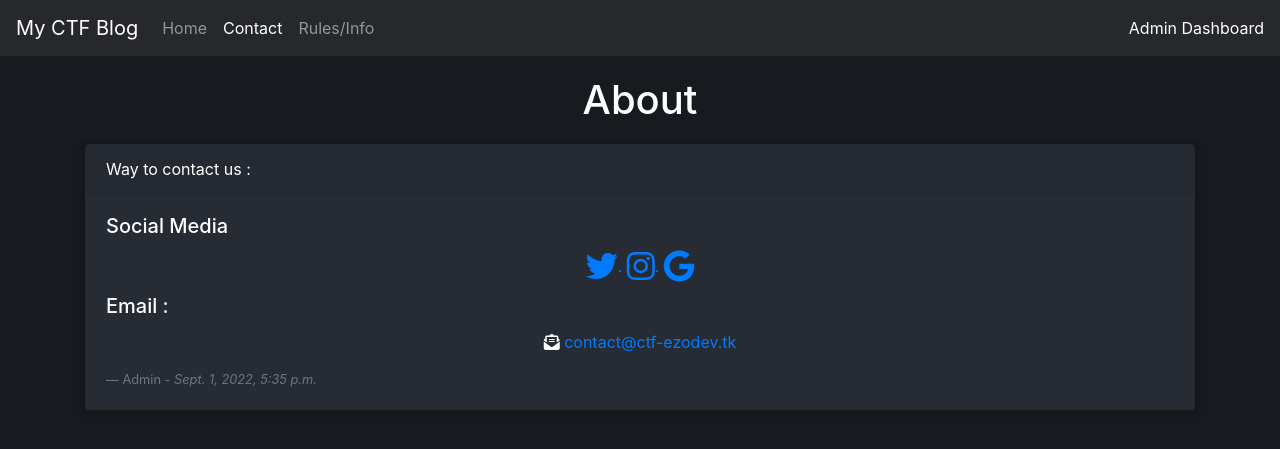
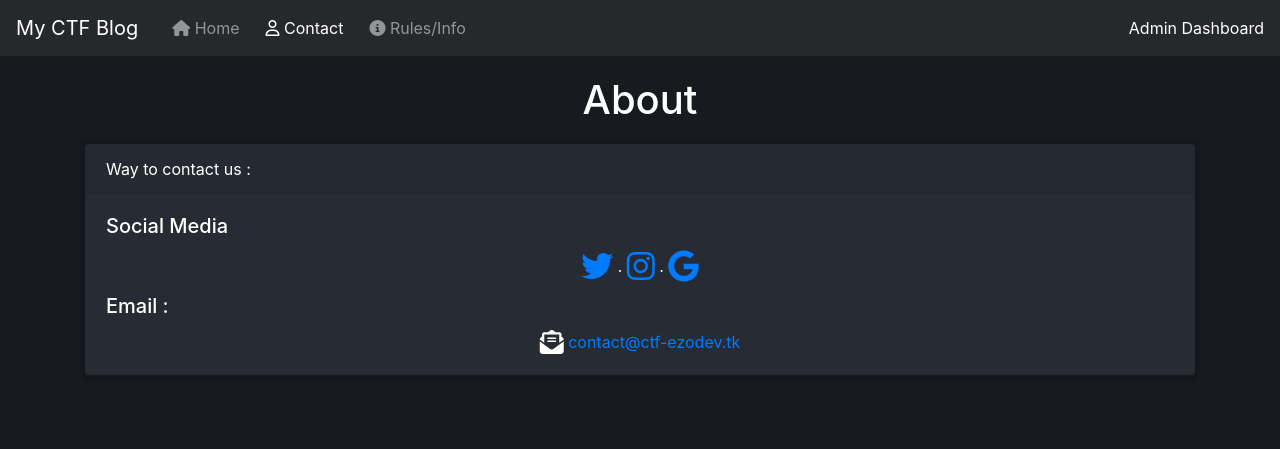
Before and after one commit to Ezotose-1/CTF-WebServer, a Flask app: page /contact in a window 1280 px wide. Shown: the top 449 px of the page. Run offline with Flask 2, Linux system fonts and the light colour scheme; some libraries are stand-ins or nearby versions.

Commit message:
[ADD] Icons & Change archi

```diff
--- a/templates/base.html
+++ b/src/templates/base.html
@@ -22,6 +22,12 @@
     <!-- PAGE DATA--->{% block head %} {% endblock %}
 </head>
 
+<style>
+    .nav-item {
+        margin-left: 10px;
+    }
+</style>
+
 <body>
     <!-- NAVBAR -->
     <nav class="navbar navbar-expand-lg navbar-dark navbar-color">
@@ -34,13 +40,13 @@
         <div class="collapse navbar-collapse" id="navbarText">
             <ul class="navbar-nav mr-auto">
                 <li class="nav-item {% if title == 'home' %}active{% endif %}">
-                    <a class="nav-link" href="/">Home <span class="sr-only">(current)</span></a>
+                    <a class="nav-link" href="/"> <i class="fa-solid fa-house"></i> Home <span class="sr-only">(current)</span></a>
                 </li>
                 <li class="nav-item">
-                    <a class="nav-link {% if title == 'contact' %}active{% endif %}" href="/contact">Contact<span class="sr-only">(current)</span></a>
+                    <a class="nav-link {% if title == 'contact' %}active{% endif %}" href="/contact"> <i class="fa-regular fa-user"></i> Contact<span class="sr-only">(current)</span></a>
                 </li>
                 <li class="nav-item">
-                    <a class="nav-link {% if title == 'rules' %}active{% endif %}" href="/ctf-rules">Rules/Info<span class="sr-only">(current)</span></a>
+                    <a class="nav-link {% if title == 'rules' %}active{% endif %}" href="/ctf-rules"> <i class="fa-solid fa-circle-info"></i>  Rules/Info<span class="sr-only">(current)</span></a>
                 </li>
             </ul>
             <span class="navbar-text">
--- a/templates/contact.html
+++ b/src/templates/contact.html
@@ -19,11 +19,11 @@
                 <p class="card-text">
                     <div style="text-align: center;">
                         <a target="_blank" href="/redirect/be8b09f7f1f66235a9c91986952483f0?href=https://twitter.com" class="text-center">
-                            <i class="fa-brands fa-twitter fa-2xl"></i>.
-                        </a>
+                            <i class="fa-brands fa-twitter fa-2xl"></i>
+                        </a>.
                         <a target="_blank" href="/redirect/81baa2bda524b19dddf2507580b95e0b?href=https://www.instagram.com">
-                            <i class="fa-brands fa-instagram fa-2xl"></i>.
-                        </a>
+                            <i class="fa-brands fa-instagram fa-2xl"></i>
+                        </a>.
                         <a target="_blank" href="/redirect/d75277cdffef995a46ae59bdaef1db86?href=https://www.google.com/">
                             <i class="fa-brands fa-google fa-2xl"></i>
                         </a>
@@ -33,11 +33,9 @@
                     Email :
                 </h5>
                 <p class="card-text text-center">
-                    <i class="fa-solid fa-envelope-open-text fa-l"></i>
+                    <i class="fa-solid fa-envelope-open-text fa-xl"></i>
                     <a href="mailto:contact@ctf-ezodev.tk">contact@ctf-ezodev.tk</a>
                 </p>
-
-                <footer class="blockquote-footer">Admin - <cite title="Source Title">Sept. 1, 2022, 5:35 p.m.</cite></footer>
             </div>
         </div>
     </div>
```
Also changed, not shown: src/app.py (renamed from app.py), src/static/css/login_style.css (renamed from static/css/login_style.css), src/static/css/style.css (renamed from static/css/style.css), src/static/favicon.png (renamed from static/favicon.png), src/static/flag.csv (renamed from static/flag.csv), src/static/hidden.jpg (renamed from static/hidden.jpg), src/templates/404.html (renamed from templates/404.html), src/templates/admin.html (renamed from templates/admin.html), src/templates/index.html (renamed from templates/index.html), src/templates/rules.html (renamed from templates/rules.html), src/templates/static-listing.html (renamed from templates/static-listing.html), src/templates/user/login.html (renamed from templates/user/login.html), 2 other files.
